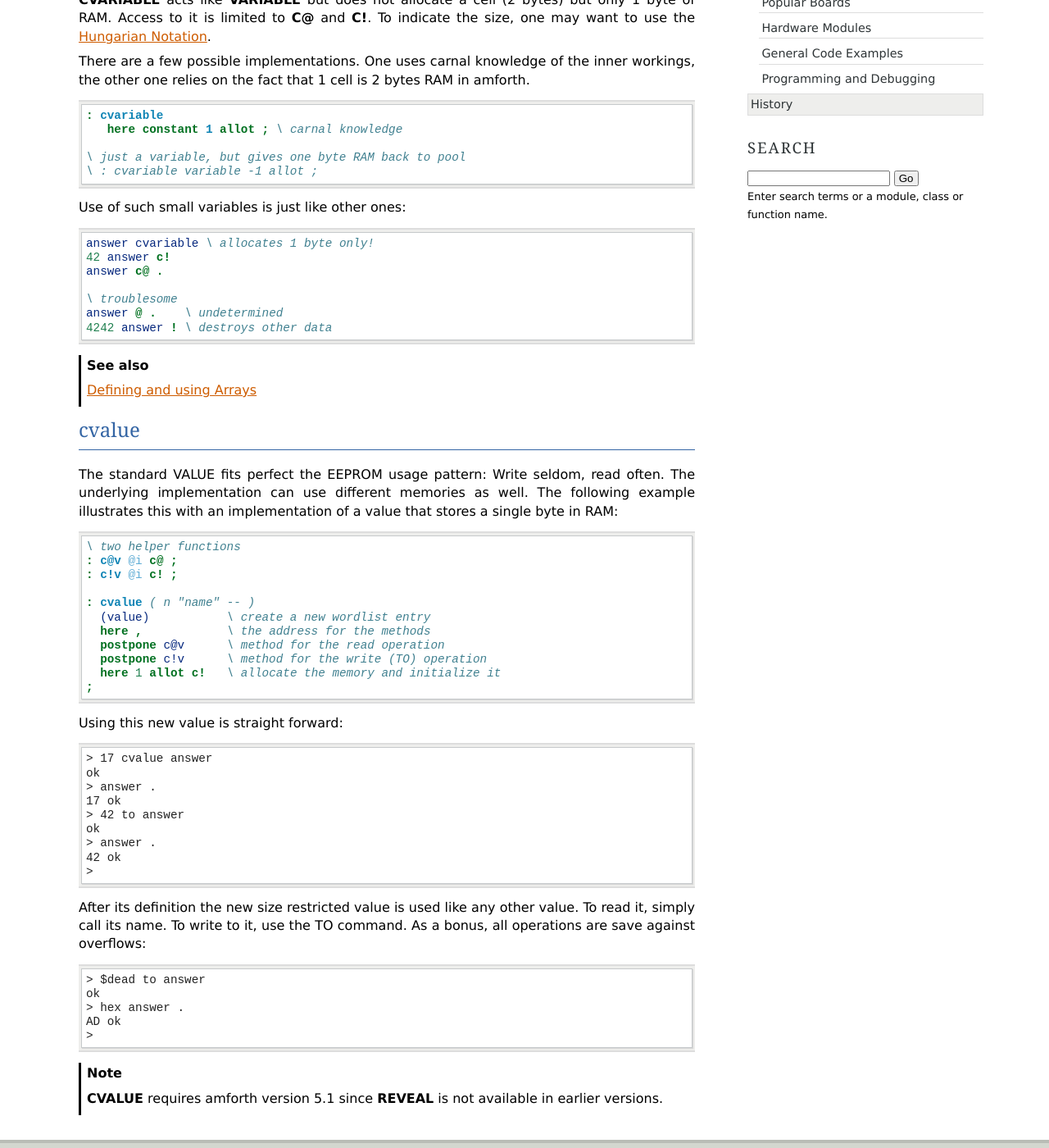
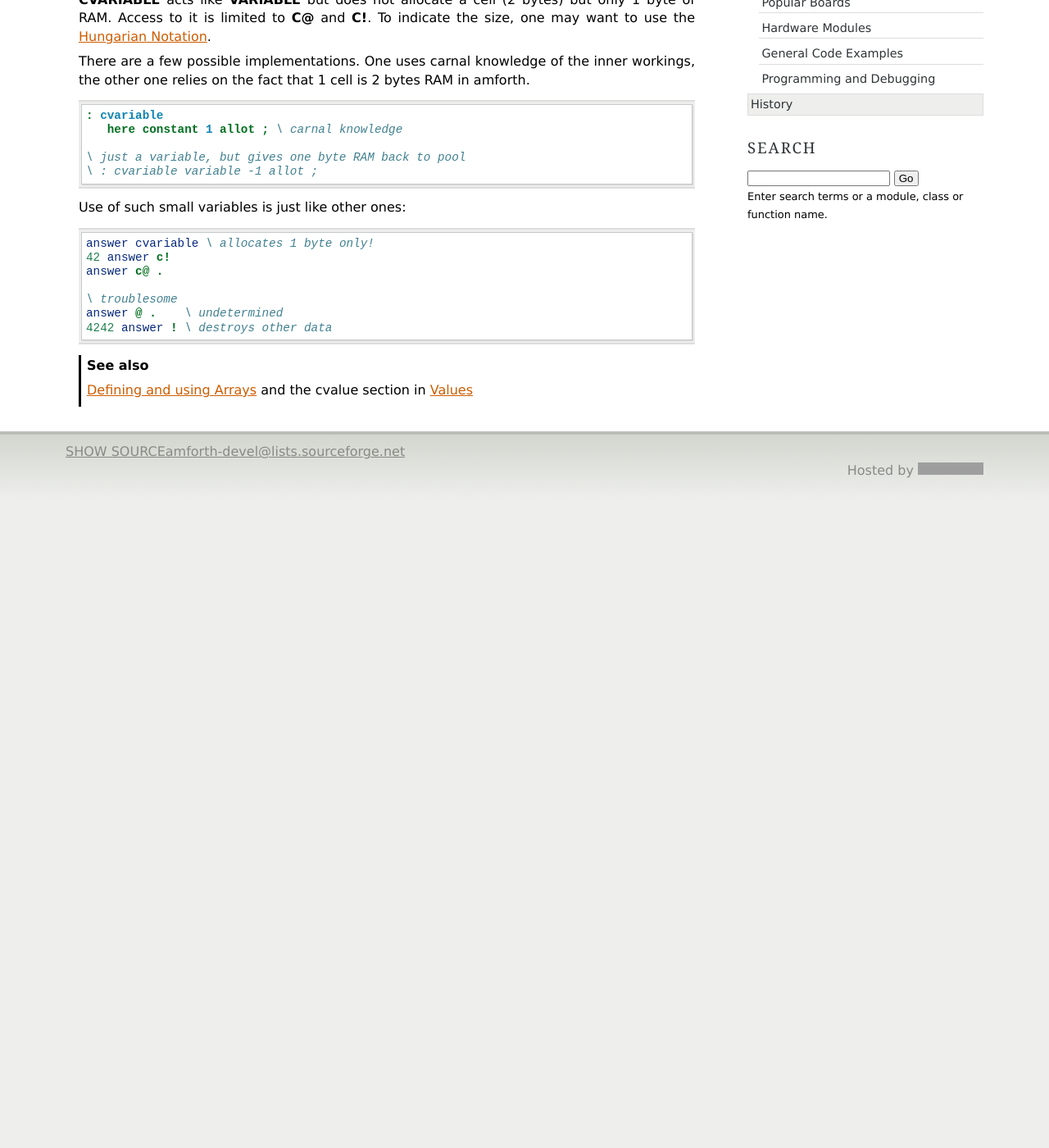
Before and after one commit to wexi/amforth-shadow, a Sphinx documentation site: the page built from doc/source/TG/recipes/RAM-Efficiency.rst, in a window 1280 px wide and 1400 px high, scrolled down 286 px. Shown: the whole window at 82% size. Built offline with Sphinx 7.4.7, drawn with Linux system fonts in a browser that asks for light colours; pages that are not in the unit, such as notebooks, are missing from menus; after the commit the page ends 916 px from its top, so only the background shows below that; grey boxes are pictures that could not be loaded.

Commit message:
Documentation of the new flexible values.
Some code simplifications too.


git-svn-id: svn://svn.code.sf.net/p/amforth/code/trunk@1477 fd1c0b69-5d68-47f5-910c-86182ebb6ecd

```diff
--- a/doc/source/TG/recipes/RAM-Efficiency.rst
+++ b/doc/source/TG/recipes/RAM-Efficiency.rst
@@ -39,58 +39,4 @@
   answer @ .    \ undetermined
   4242 answer ! \ destroys other data
 
-.. seealso:: :ref:`Arrays`
-
-cvalue
-------
-
-The standard VALUE fits perfect the EEPROM usage pattern: Write
-seldom, read often. The underlying implementation can use different
-memories as well. The following example illustrates this with
-an implementation of a value that stores a single byte in RAM:
-
-.. code-block:: forth
-
-   \ two helper functions
-   : c@v @i c@ ;
-   : c!v @i c! ;
-
-   : cvalue ( n "name" -- )
-     (value)           \ create a new wordlist entry
-     here ,            \ the address for the methods
-     postpone c@v      \ method for the read operation
-     postpone c!v      \ method for the write (TO) operation
-     here 1 allot c!   \ allocate the memory and initialize it
-   ;
-
-
-Using this new value is straight forward:
-
-.. code-block:: none
-
-   > 17 cvalue answer
-   ok
-   > answer .
-   17 ok
-   > 42 to answer
-   ok
-   > answer .
-   42 ok
-   >
-
-After its definition the new size restricted value is used like any other value.
-To read it, simply call its name. To write to it, use the TO command.
-As a bonus, all operations are save against overflows:
-
-.. code-block:: none
-
-   > $dead to answer
-   ok
-   > hex answer .
-   AD ok
-   >
-
-.. note::
-
-   :command:`cvalue` requires amforth version 5.1 since :command:`reveal`
-   is not available in earlier versions.
+.. seealso:: :ref:`Arrays` and the cvalue section in :ref:`Values`
```
Also changed, not shown: doc/source/TG/recipes/Values.rst (added, +153 -0 lines), 1 other file.
